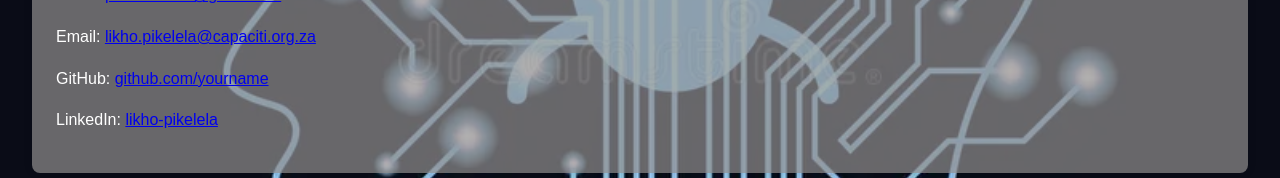
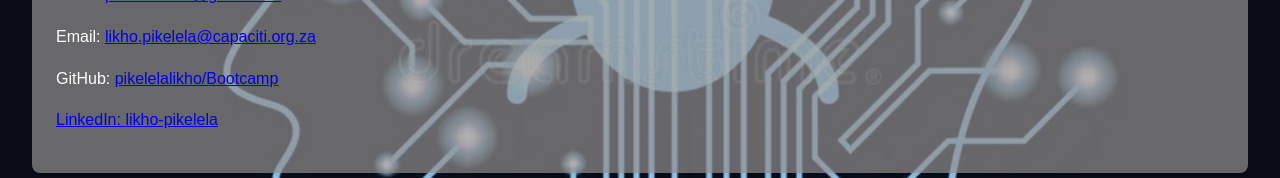
Before and after one commit to pikelelalikho/Bootcamp, a website: page index.html in a window 1280 px wide. Shown: the part 1973-2151 px from the top of the page. Drawn offline with Linux system fonts and the light colour scheme.

Commit message:
Update index.html

```diff
--- a/index.html
+++ b/index.html
@@ -91,7 +91,7 @@
   </div>
   <p>Email: <a href="mailto:pikelelalikho@gmail.com">pikelelalikho@gmail.com</a></p>
 <p>Email: <a href="mailto:likho.pikelela@capaciti.org.za">likho.pikelela@capaciti.org.za</a></p>
-<p>GitHub: <a href="https://github.com/yourname" target="_blank" rel="noopener noreferrer">github.com/yourname</a></p>
+<p>GitHub: <a href="https://github.com/yourname" target="_blank" rel="noopener noreferrer">pikelelalikho/Bootcamp</p>
 <p>LinkedIn: <a href="https://www.linkedin.com/in/likho-pikelela-700495200" target="_blank" rel="noopener noreferrer">likho-pikelela</a></p>
 </section>
   </main>
```
